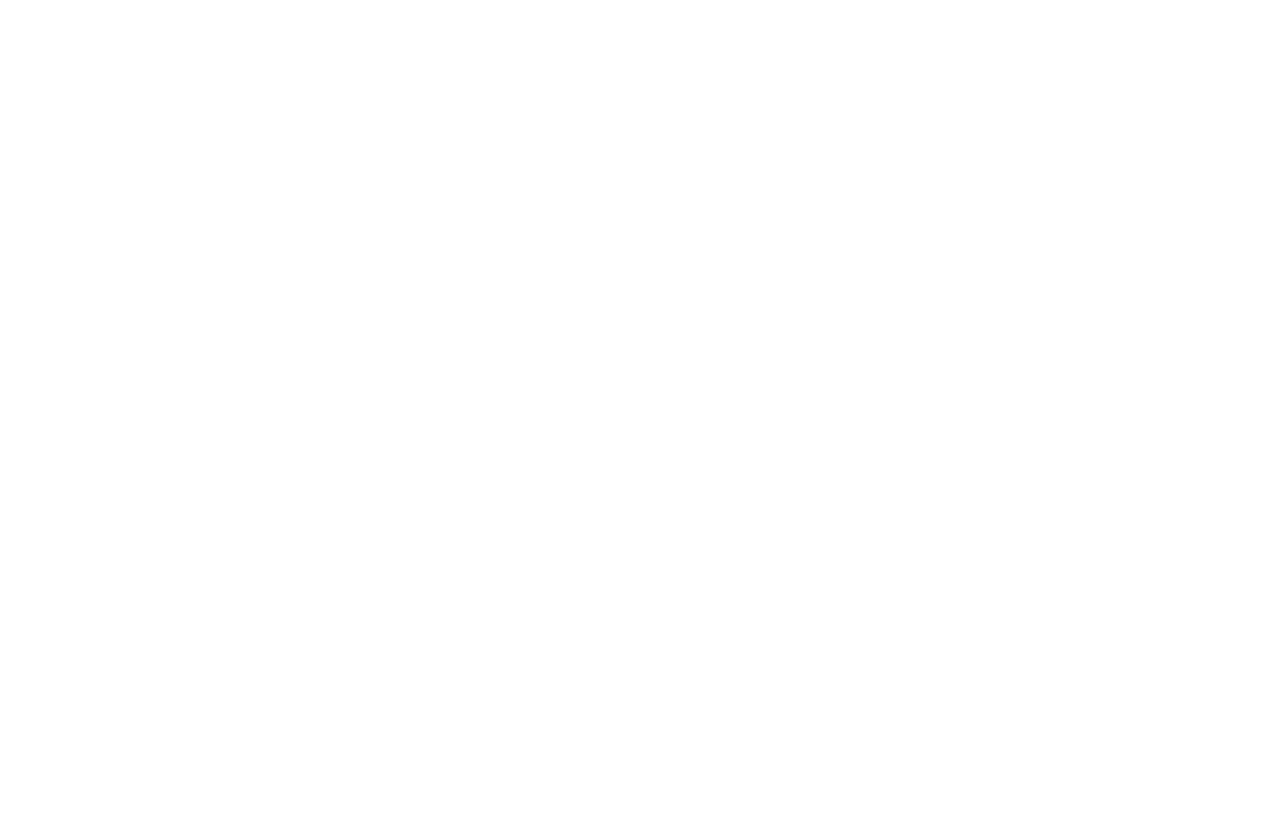
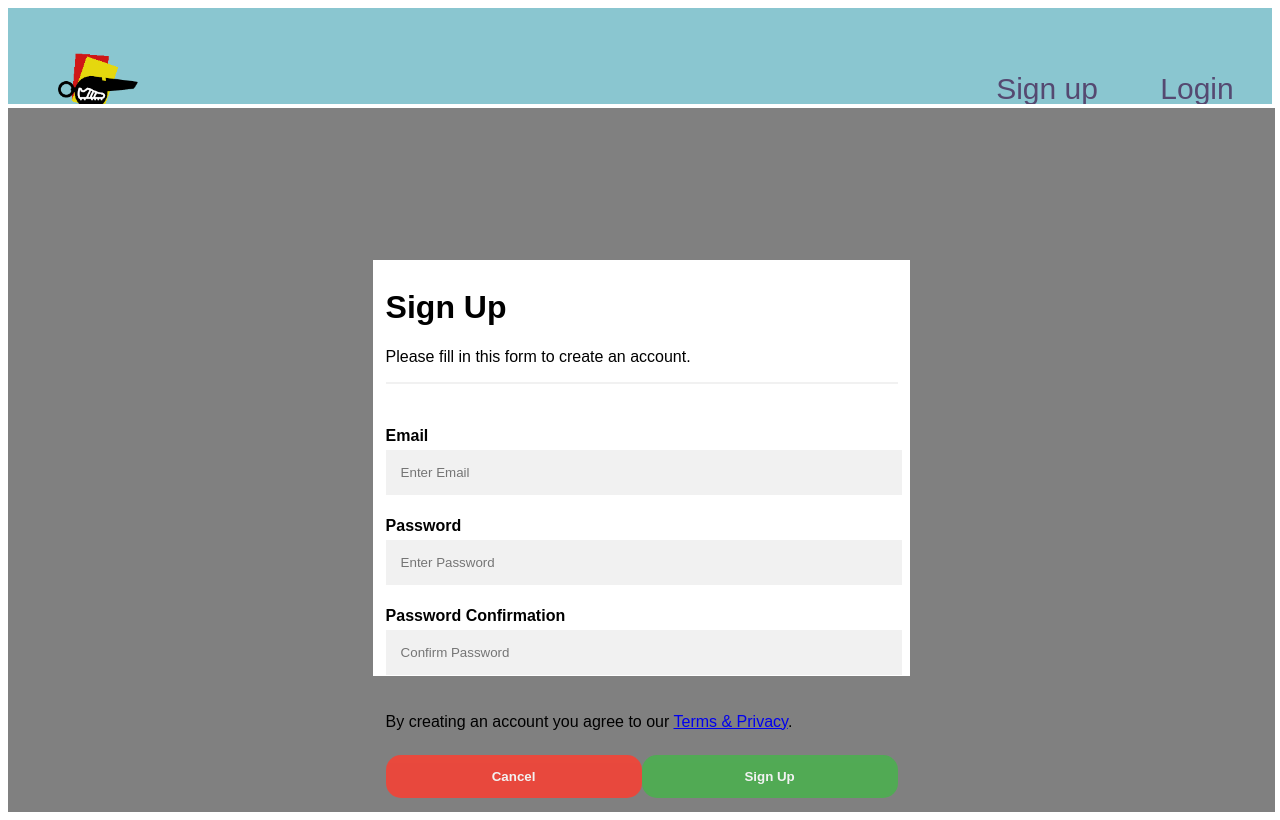
Before and after one commit to Babarindeolanrewaju2/better-sports-front-end, a React (Create React App) app: page /signup in a window 1280 px wide. Built offline with nearby package versions, Linux system fonts and the light colour scheme.

Commit message:
Sign up form created to test with Auth

```diff
--- a/src/App.js
+++ b/src/App.js
@@ -5,6 +5,7 @@
 import Home from "./containers/Home";
 import GamesPage from "./containers/GamesPage";
 import Dashboard from "./containers/Dashboard";
+import SignupPage from "./containers/SignupPage";
 
 class App extends Component {
   render() {
@@ -29,6 +30,11 @@
             <Dashboard {...routerProps} games={this.props.games} />
           )}
         />
+        <Route
+          exact
+          path="/signup"
+          render={routerProps => <SignupPage {...routerProps} />}
+        />
       </Fragment>
     );
   }
--- /dev/null
+++ b/src/components/loginSignup/Signup.js
@@ -0,0 +1,58 @@
+import React from "react";
+
+import "../../styles/Signup.css";
+
+const Signup = () => {
+  return (
+    <div className="signupContainer">
+      <div className="signupForm">
+        <form>
+          <h1>Sign Up</h1>
+          <p>Please fill in this form to create an account.</p>
+          <hr />
+          <br />
+          <label for="email">
+            <b>Email</b>
+          </label>
+          <input type="text" placeholder="Enter Email" name="email" required />
+          <br />
+          <label for="password">
+            <b>Password</b>
+          </label>
+          <input
+            type="password"
+            placeholder="Enter Password"
+            name="password"
+            required
+          />
+          <br />
+          <label for="password confirmation">
+            <b>Password Confirmation</b>
+          </label>
+          <input
+            type="password"
+            placeholder="Confirm Password"
+            name="password confirmation"
+            required
+          />
+
+          <p>
+            By creating an account you agree to our{" "}
+            <a href="#">Terms & Privacy</a>.
+          </p>
+
+          <div class="clearfix">
+            <button type="button" class="cancelbtn">
+              Cancel
+            </button>
+            <button type="submit" class="signupbtn">
+              Sign Up
+            </button>
+          </div>
+        </form>
+      </div>
+    </div>
+  );
+};
+
+export default Signup;
--- /dev/null
+++ b/src/containers/SignupPage.js
@@ -0,0 +1,14 @@
+import React, { Fragment } from "react";
+import Navbar from "../components/Navbar";
+import Signup from "../components/loginSignup/Signup";
+
+const SignupPage = props => {
+  return (
+    <Fragment>
+      <Navbar />
+      <Signup />
+    </Fragment>
+  );
+};
+
+export default SignupPage;
--- /dev/null
+++ b/src/styles/Signup.css
@@ -0,0 +1,86 @@
+body {
+  font-family: Arial, Helvetica, sans-serif;
+}
+
+.signupContainer {
+  display: flex;
+  width: 99vw;
+  height: 88vh;
+  background-color: grey;
+}
+
+.signupForm {
+  background-color: white;
+  width: 40vw;
+  height: 50vh;
+  padding: 1vh 1vw;
+  margin-top: 19vh;
+  margin-left: auto;
+  margin-right: auto;
+}
+
+/* Full-width input fields */
+input[type="text"],
+input[type="password"] {
+  width: 95%;
+  padding: 15px;
+  margin: 5px 0 22px 0;
+  display: inline-block;
+  border: none;
+  background: #f1f1f1;
+}
+
+input[type="text"]:focus,
+input[type="password"]:focus {
+  background-color: #ddd;
+  outline: none;
+}
+
+hr {
+  border: 1px solid #f1f1f1;
+  margin-bottom: 25px;
+}
+
+/* Set a style for all buttons */
+button {
+  background-color: #4caf50;
+  color: white;
+  padding: 14px 20px;
+  margin: 8px 0;
+  border: none;
+  cursor: pointer;
+  width: 100%;
+  opacity: 0.9;
+}
+
+button:hover {
+  opacity: 1;
+}
+
+/* Extra styles for the cancel button */
+.cancelbtn {
+  padding: 14px 20px;
+  background-color: #f44336;
+}
+
+/* Float cancel and signup buttons and add an equal width */
+.cancelbtn,
+.signupbtn {
+  float: left;
+  width: 50%;
+}
+
+/* Clear floats */
+.clearfix::after {
+  content: "";
+  clear: both;
+  display: table;
+}
+
+/* Change styles for cancel button and signup button on extra small screens */
+@media screen and (max-width: 300px) {
+  .cancelbtn,
+  .signupbtn {
+    width: 100%;
+  }
+}
```
Also changed, not shown: src/components/loginSignup/Login.js (added).
